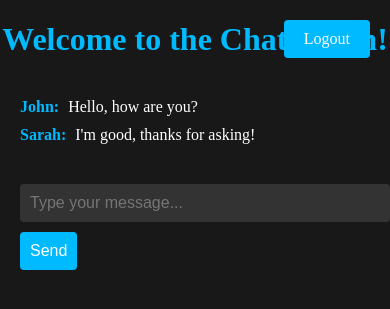
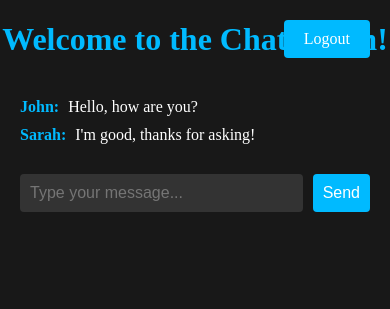
Before and after one commit to AnozieChibuike/webChatO, a Flask app: template app/templates/chat.html in a window 390 px wide. Shown: the top 309 px of the page. Run offline with Flask 3, Linux system fonts and the light colour scheme; the template is opened without the code that fills it, so the values that code supplies are empty; some libraries are stand-ins or nearby versions.

Commit message:
Update chat.html

```diff
--- a/app/templates/chat.html
+++ b/app/templates/chat.html
@@ -8,6 +8,7 @@
   <style>
 /* Custom CSS styles for the techno-themed chat interface */
 
+/* Custom CSS styles for the techno-themed chat interface */
 /* Custom CSS styles for the techno-themed chat interface */
 
 body {
@@ -93,23 +94,19 @@ h1 {
     background-color: #0097d1;
 }
 
-@media (max-width: 1024px) {
-    /* Styles for iPad and below */
-    .chat-input {
-        flex-direction: column;
-        align-items: flex-start;
-        margin-top: 10px;
-    }
+.chat-input-mobile {
+    display: flex;
+    flex-direction: column;
+    align-items: stretch;
+    margin-top: 20px;
+}
 
-    .chat-input input[type="text"] {
-        width: 100%;
-        margin-top: 10px;
-    }
+.chat-input-mobile input[type="text"] {
+    margin-bottom: 10px;
+}
 
-    .chat-input #send-btn {
-        margin-left: 0;
-        margin-top: 10px;
-    }
+.chat-input-mobile #send-btn {
+    margin-left: auto;
 }
 
   </style>
```
